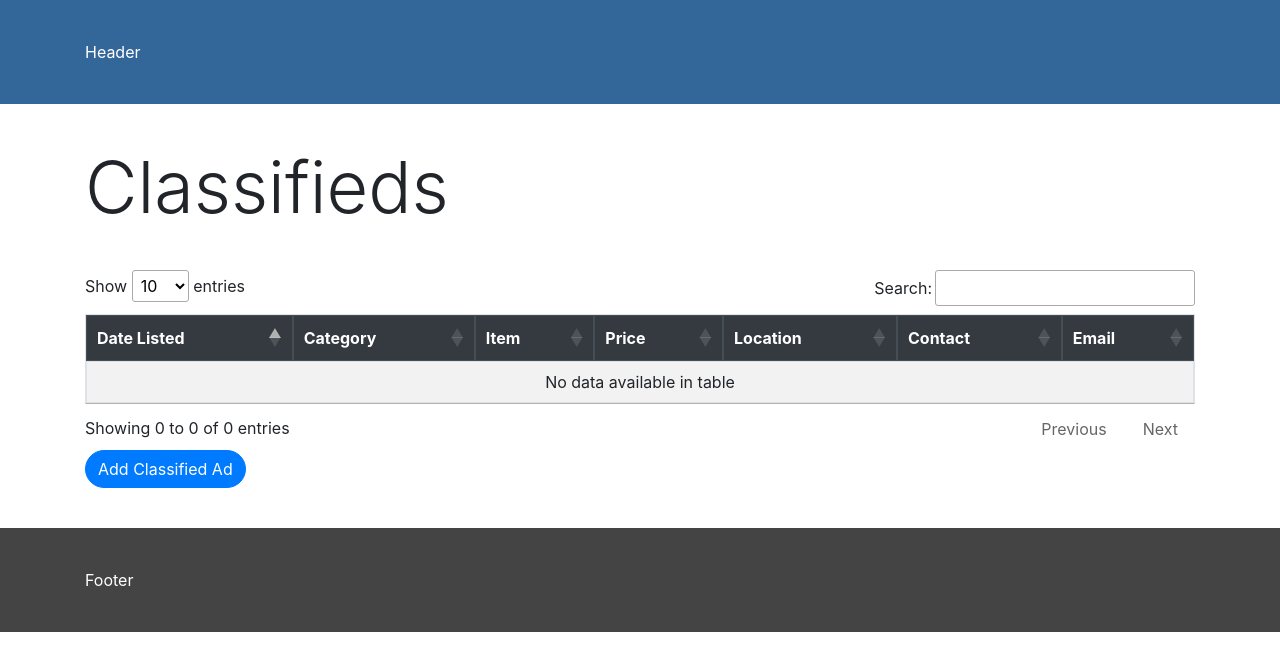
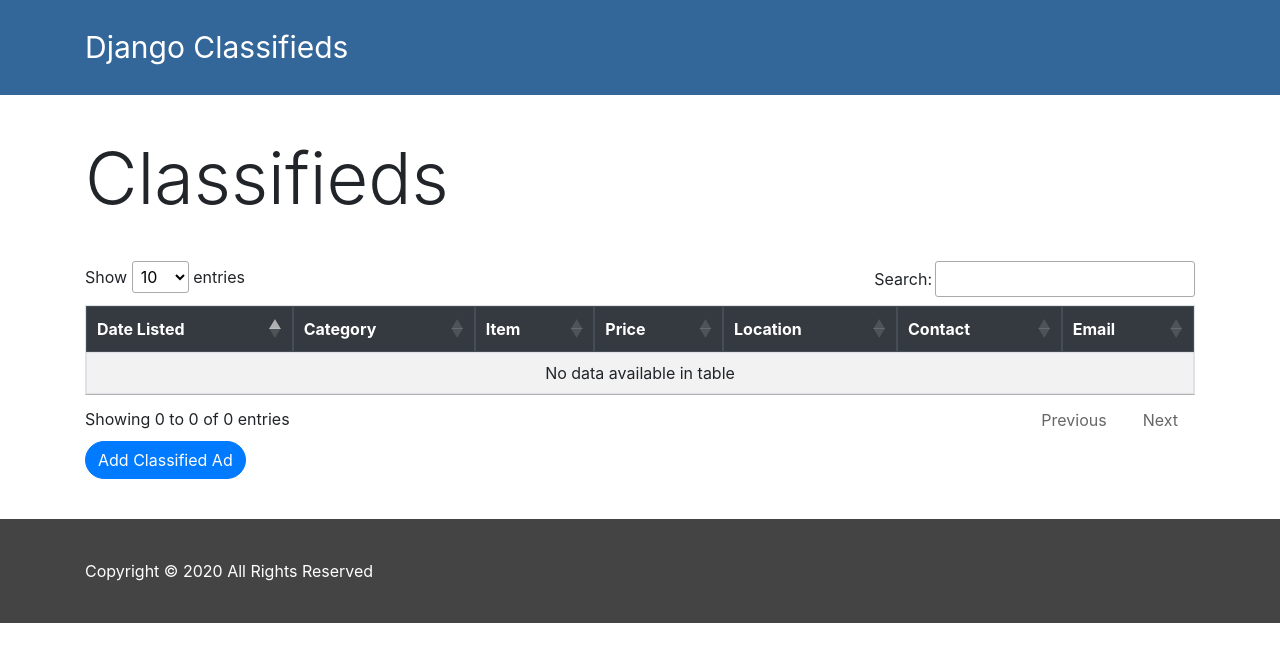
Before and after one commit to quezada007/django_classifieds, a Django app: page / in a window 1280 px wide. Shown: the top 671 px of the page. Run offline with Django 3.2, Linux system fonts and the light colour scheme; data that the repository does not hold is empty; some libraries are stand-ins or nearby versions.

Commit message:
Update the base template and styles

```diff
--- a/classifieds/templates/base.html
+++ b/classifieds/templates/base.html
@@ -14,7 +14,7 @@
     <body>
         <header>
             <div class="container">
-                Header
+                Django Classifieds
             </div>
         </header>
         <main>
@@ -23,7 +23,7 @@
         </main>
         <footer>
             <div class="container">
-                Footer
+                Copyright &copy; {% now 'Y' %} All Rights Reserved
             </div>
         </footer>
         <script src="https://ajax.googleapis.com/ajax/libs/jquery/3.4.1/jquery.min.js"></script>
--- a/static/style.css
+++ b/static/style.css
@@ -1,7 +1,8 @@
 header {
     background-color: #336699;
     color: #FFF;
-    padding: 40px 0;
+    padding: 25px 0;
+    font-size: 30px;
 }
 
 main {
```
